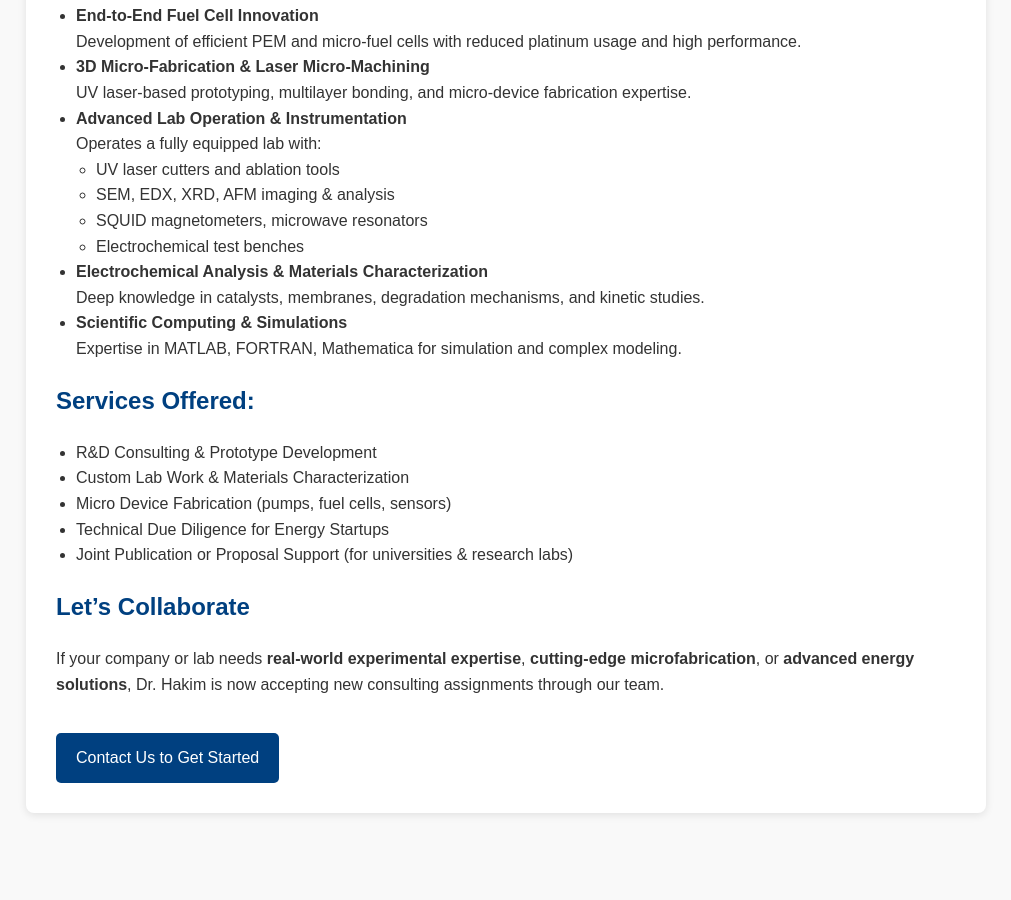
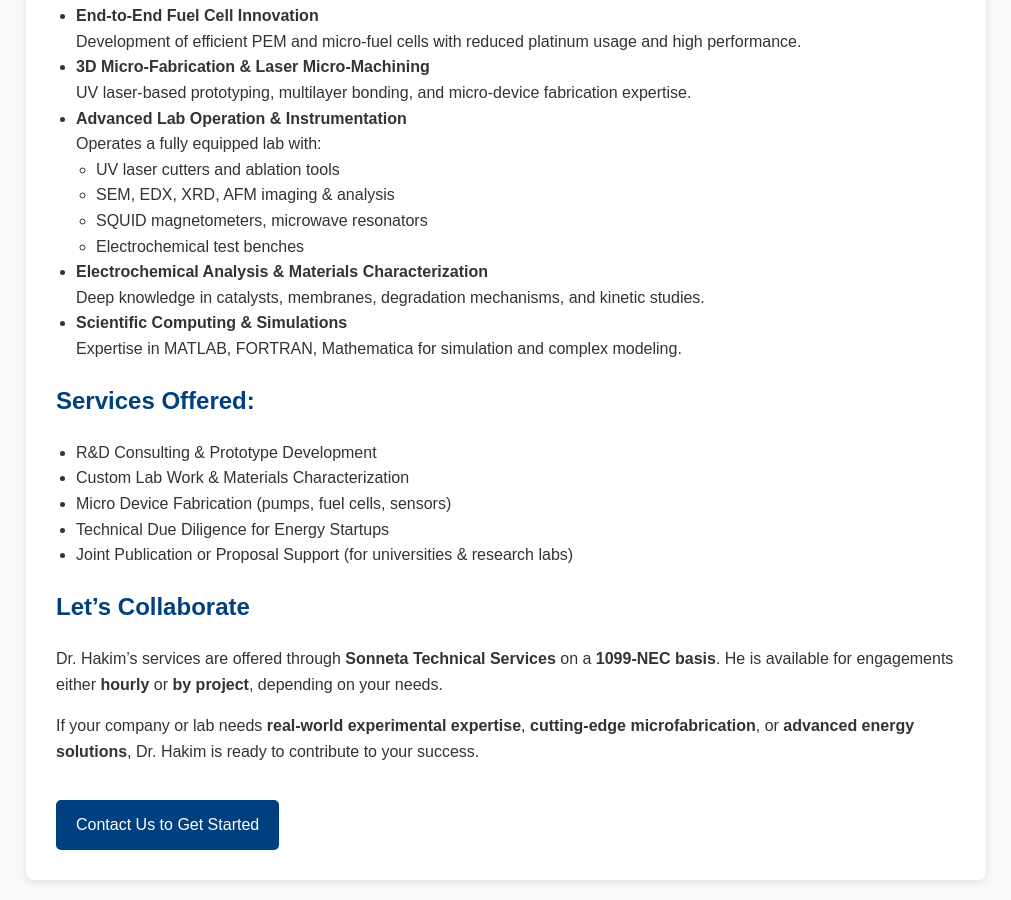
Before and after one commit to nh1234567/sonneta-website, a plain HTML site: page services.html in a window 1280 px wide. Shown: the part 370-1270 px from the top of the page, without its empty margins (134-1145 px from the left). Before the commit the page ends 1203 px from the top, so only its background shows below. Drawn offline with Linux system fonts and the light colour scheme.

Commit message:
Add files via upload

```diff
--- a/services.html
+++ b/services.html
@@ -86,7 +86,9 @@
   </ul>
 
   <h2>Let’s Collaborate</h2>
-  <p>If your company or lab needs <strong>real-world experimental expertise</strong>, <strong>cutting-edge microfabrication</strong>, or <strong>advanced energy solutions</strong>, Dr. Hakim is now accepting new consulting assignments through our team.</p>
+  <p>Dr. Hakim’s services are offered through <strong>Sonneta Technical Services</strong> on a <strong>1099-NEC basis</strong>. He is available for engagements either <strong>hourly</strong> or <strong>by project</strong>, depending on your needs.</p>
+
+  <p>If your company or lab needs <strong>real-world experimental expertise</strong>, <strong>cutting-edge microfabrication</strong>, or <strong>advanced energy solutions</strong>, Dr. Hakim is ready to contribute to your success.</p>
 
   <a href="/contact" class="cta">Contact Us to Get Started</a>
 </div>
```
